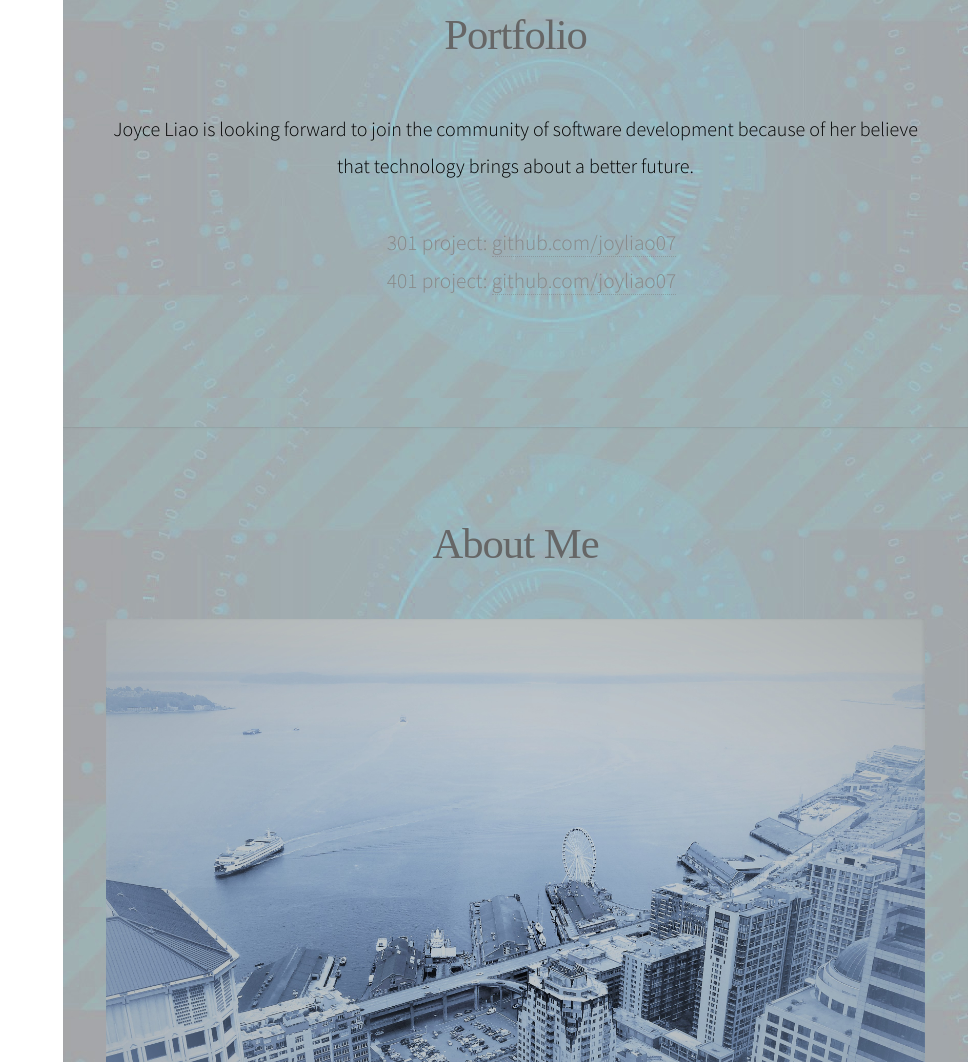
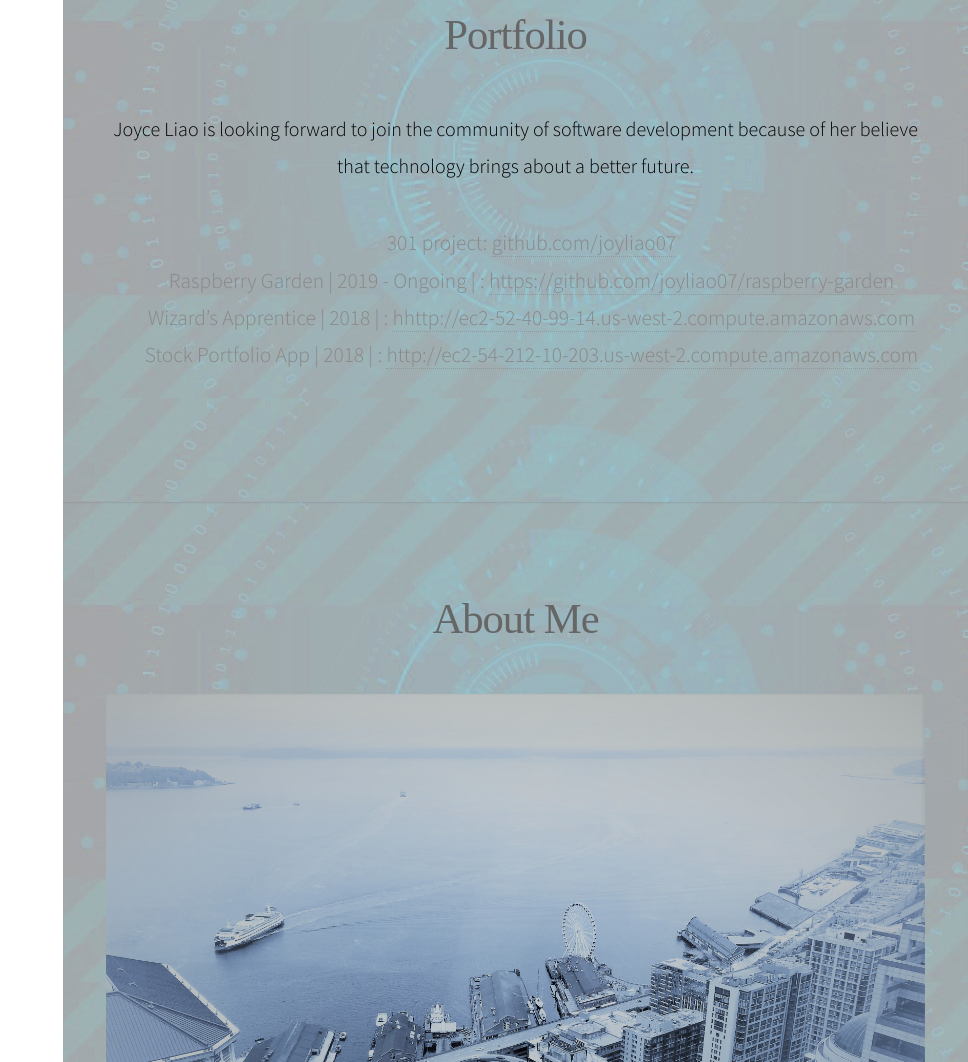
Before and after one commit to joyliao07/portfolio, a website: page public/index.html in a window 1280 px wide. Shown: the part 694-1756 px from the top of the page, without its empty margins (312-1280 px from the left). Drawn offline with nearby package versions, Linux system fonts and the light colour scheme.

Commit message:
update project links

```diff
--- a/public/index.html
+++ b/public/index.html
@@ -82,7 +82,9 @@
 					<p>Joyce Liao is looking forward to join the community of software development because of her believe <br/> that technology brings about a better future.</p>
 					<ul class="project-list">
 						<li>301 project: <a href="github.com/joyliao07">github.com/joyliao07 </a></li>
-						<li>401 project: <a href="github.com/joyliao07">github.com/joyliao07 </a></li>
+						<li>Raspberry Garden | 2019 - Ongoing | : <a href="https://github.com/joyliao07/raspberry-garden">https://github.com/joyliao07/raspberry-garden </a></li>
+						<li>Wizard’s Apprentice | 2018 | : <a href="http://ec2-52-40-99-14.us-west-2.compute.amazonaws.com">hhttp://ec2-52-40-99-14.us-west-2.compute.amazonaws.com </a></li>
+						<li>Stock Portfolio App | 2018 | : <a href="http://ec2-54-212-10-203.us-west-2.compute.amazonaws.com">http://ec2-54-212-10-203.us-west-2.compute.amazonaws.com </a></li>
 					</ul>
 
 					<!--
```
